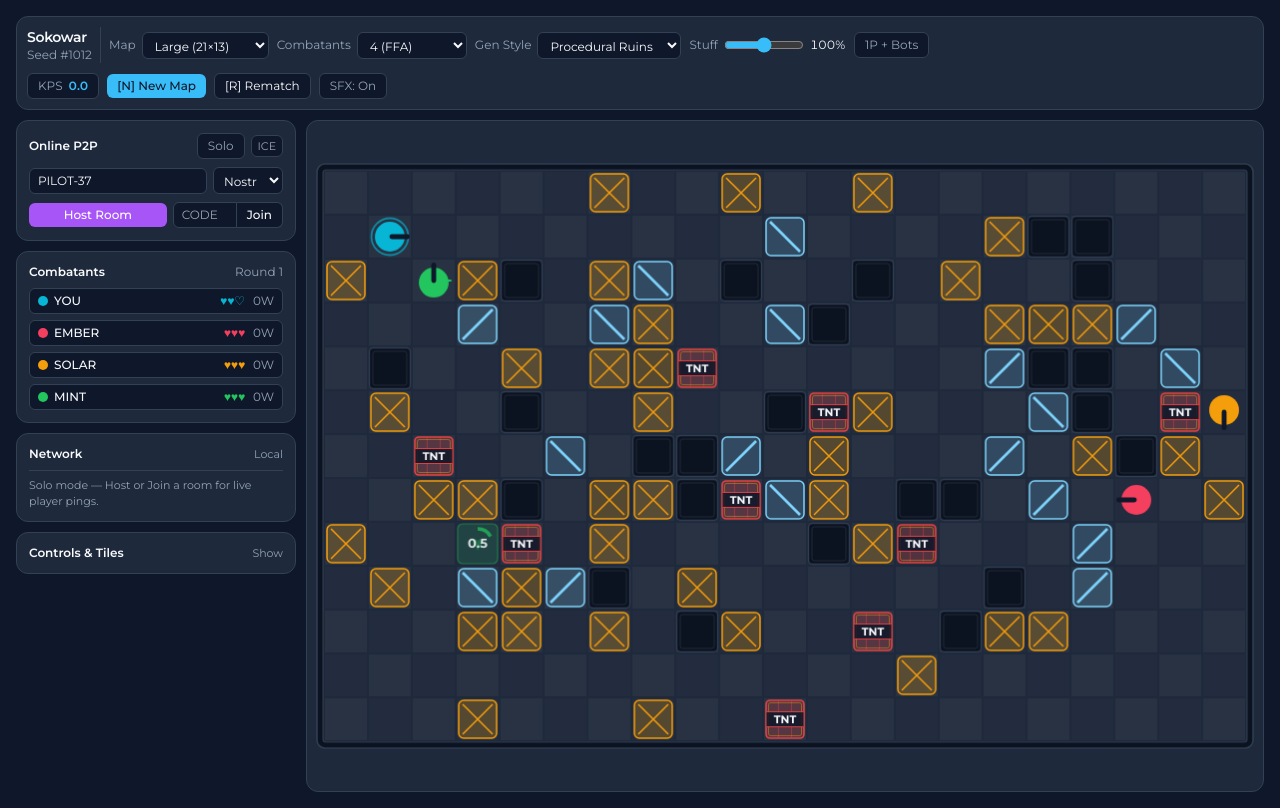
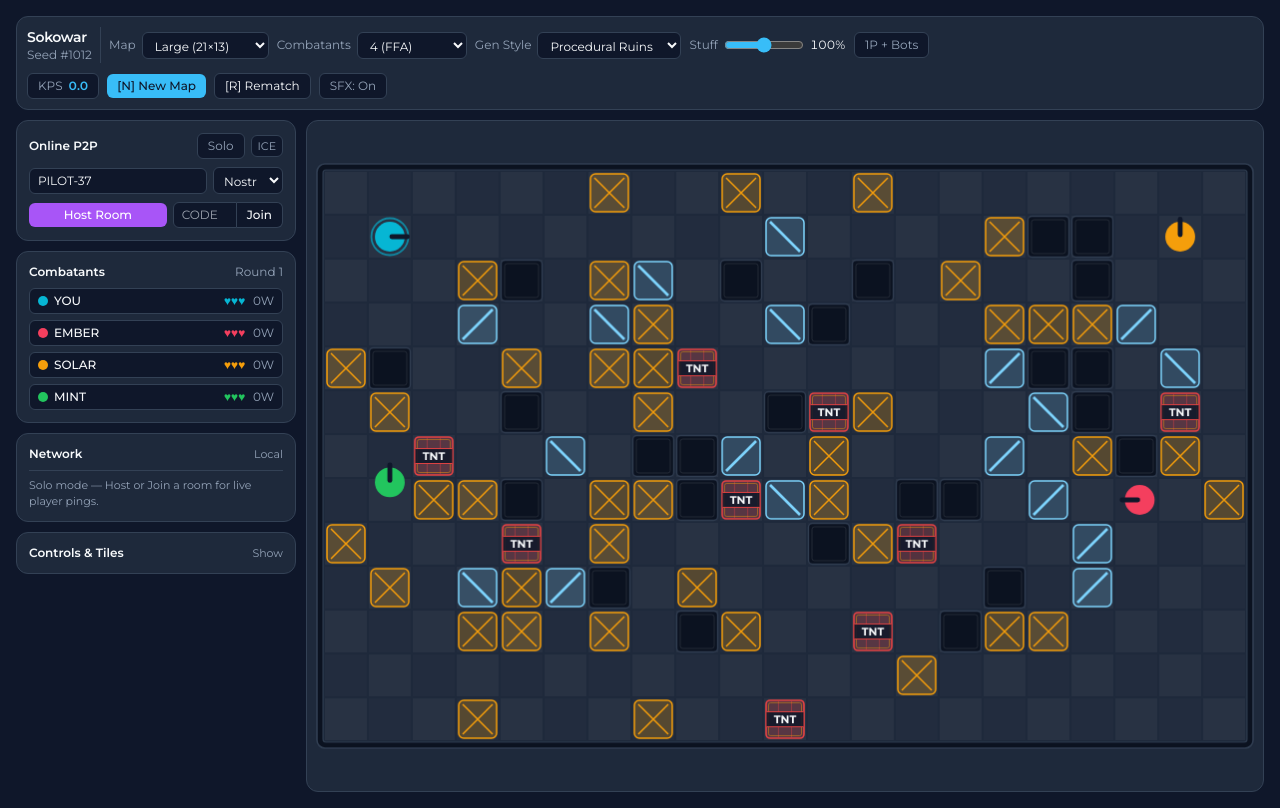
Before and after one commit to Amaan12/sokowar, a plain HTML site: page index.html in a window 1280 px wide. Drawn offline with nearby package versions, Linux system fonts and the light colour scheme.

Commit message:
Enable 3s countdown on initial page load as well

```diff
--- a/index.html
+++ b/index.html
@@ -277,6 +277,6 @@
     </div>
   </div>
 
-  <script type="module" src="./src/game.js?v=7"></script>
+  <script type="module" src="./src/game.js?v=8"></script>
 </body>
 </html>
--- a/src/game.js
+++ b/src/game.js
@@ -1845,7 +1845,7 @@ import {
   });
 
   // --- Start & Main Loop ---
-  startRound(true, false);
+  startRound(true, true);
   updateNetUI({ role: 'solo', roomCode: '', text: 'Solo', tone: 'neutral', rttMs: null, natType: '' });
 
   const inviteCode = getRoomFromUrl();
```
